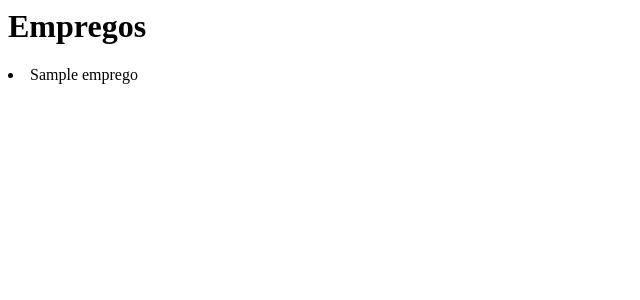
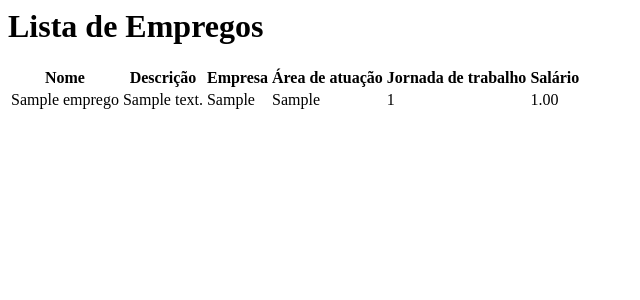
Before and after one commit to s-rafaeldias/ES012017, a Django app: a page that uses source/ES012017/core/templates/core/emprego_list.html in a window 1280 px wide. Shown: the top 300 px of the page, without its empty margins (0-640 px from the left). Run offline with Django 3.2, Linux system fonts and the light colour scheme; tables that the repository leaves empty hold one stand-in row (values such as "Sample post").

Commit message:
Estrtura básica de tabela HTML para listEmprego

```diff
--- a/source/ES012017/core/templates/core/emprego_list.html
+++ b/source/ES012017/core/templates/core/emprego_list.html
@@ -1,7 +1,27 @@
-<h1>Empregos</h1>
+<h1>Lista de Empregos</h1>
 
-{% for emprego in lista_empregos %}
-    <li>{{ emprego.nome }}</li><br>
-{% empty %}
-    <h2>Vazio</h2>
-{% endfor %}
+
+<table>
+	<thead>
+		<tr>
+			<th>Nome</th>
+			<th>Descrição</th>
+			<th>Empresa</th>
+			<th>Área de atuação</th>
+			<th>Jornada de trabalho</th>
+			<th>Salário</th>
+		</tr>
+	</thead>
+	<tbody>
+		{% for emprego in lista_empregos %}
+		<tr>
+			<td>{{emprego.nome}}</td>
+			<td>{{emprego.descricao}}</td>
+			<td>{{emprego.empresa}}</td>
+			<td>{{emprego.area_atuacao}}</td>
+			<td>{{emprego.jornada_trabalho}}</td>
+			<td>{{emprego.salario}}</td>
+		</tr>
+		{% endfor %}
+	</tbody>
+</table>
--- a/source/requirements.txt
+++ b/source/requirements.txt
@@ -4,7 +4,6 @@ Django==1.9
 django-widget-tweaks==1.4.1
 gunicorn==19.6.0
 packaging==16.8
-pkg-resources==0.0.0
 psycopg2==2.6.2
 pyparsing==2.2.0
 python-http-client==2.2.1
```
Also changed, not shown: 4 other files.
